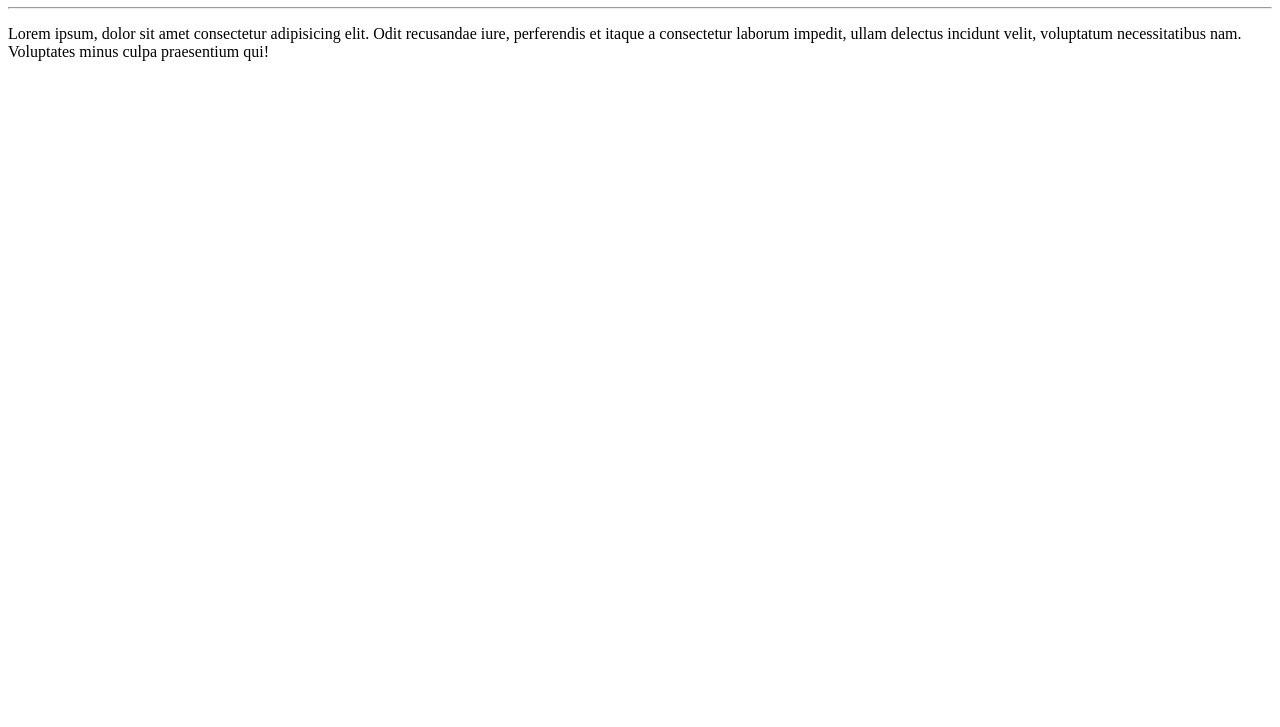
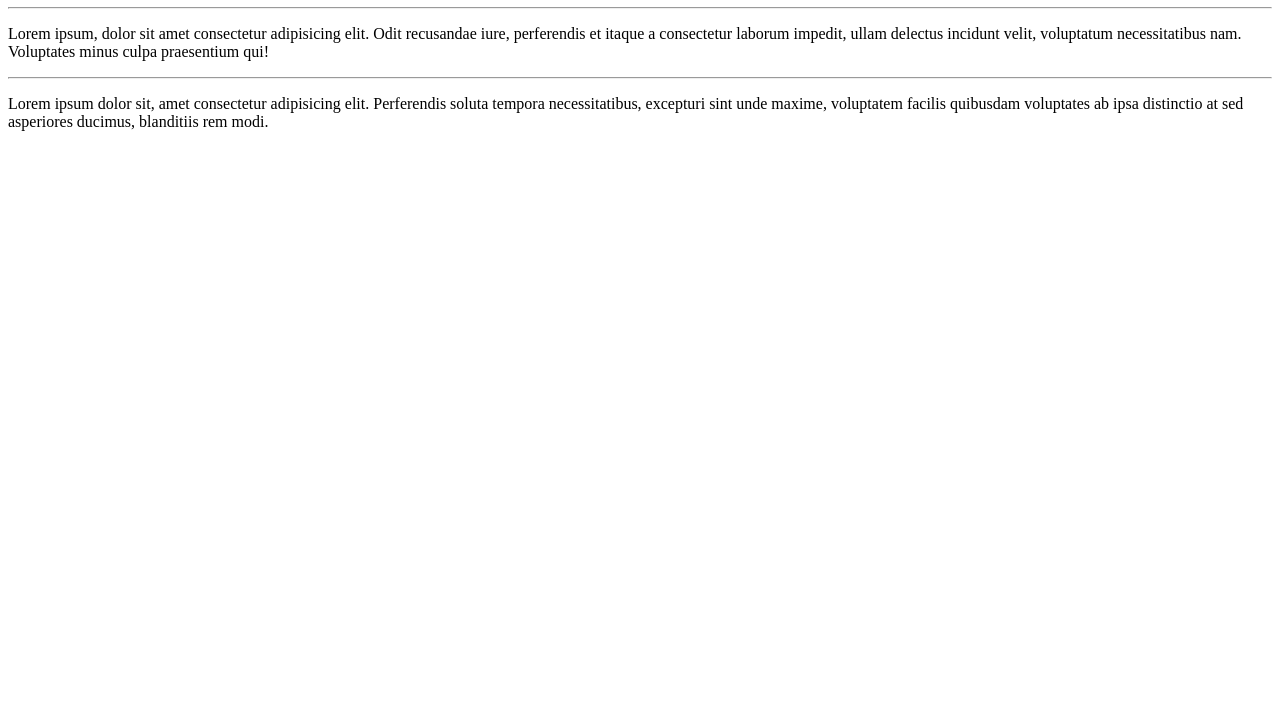
Before and after one commit to wazsouza/Ola-Mundo, a plain HTML site: page site-exemplo/index.html in a window 1280 px wide. Shown: the part 73-800 px from the top of the page. Drawn offline with Linux system fonts and the light colour scheme.

Commit message:
adicionei novo lorem

```diff
--- a/site-exemplo/index.html
+++ b/site-exemplo/index.html
@@ -10,5 +10,7 @@
     <h1>Olá, Mundo!</h1>
     <hr>
     <p>Lorem ipsum, dolor sit amet consectetur adipisicing elit. Odit recusandae iure, perferendis et itaque a consectetur laborum impedit, ullam delectus incidunt velit, voluptatum necessitatibus nam. Voluptates minus culpa praesentium qui!</p>
+    <hr>
+    <p>Lorem ipsum dolor sit, amet consectetur adipisicing elit. Perferendis soluta tempora necessitatibus, excepturi sint unde maxime, voluptatem facilis quibusdam voluptates ab ipsa distinctio at sed asperiores ducimus, blanditiis rem modi.</p>
 </body>
 </html>
```
